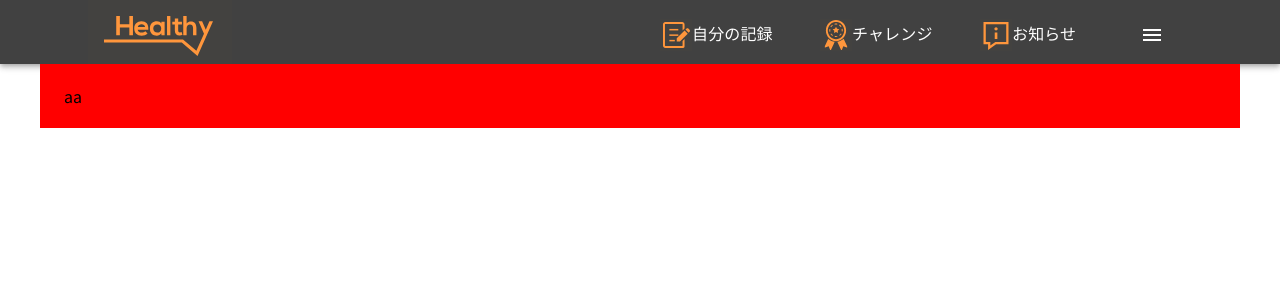
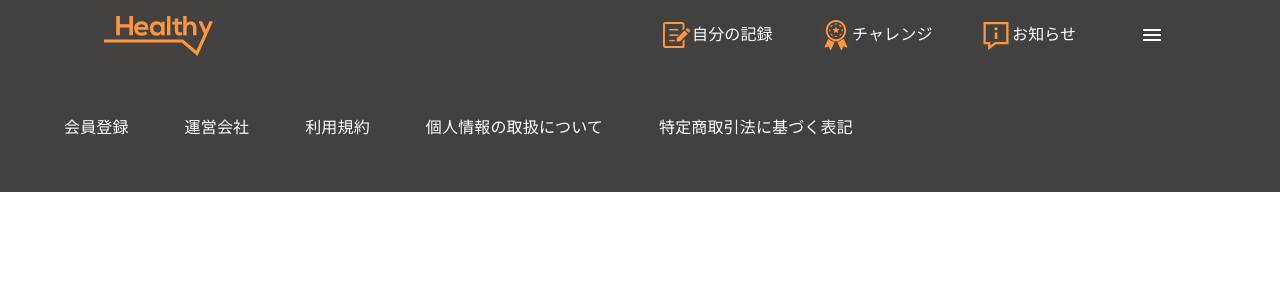
Before and after one commit to lamkn06/arent, a React (Create React App) app: page / in a window 1280 px wide. Shown: the top 300 px of the page. Built offline with nearby package versions, Linux system fonts and the light colour scheme.

Commit message:
chore: footer

```diff
--- a/src/components/Footer/index.tsx
+++ b/src/components/Footer/index.tsx
@@ -1,17 +1,32 @@
 import Container from '@mui/material/Container';
+import { COLOR_DARK_500, COLOR_LIGHT } from '../../commons/colors';
+import { Grid, Typography } from '@mui/material';
+
+const Item = (props: { text: string }): JSX.Element => {
+  return (
+    <Grid item spacing={10} paddingRight={6}>
+      <Typography>{props.text}</Typography>
+    </Grid>
+  );
+};
 
 const Footer = (): JSX.Element => {
   return (
-    <footer>
+    <footer style={{ backgroundColor: COLOR_DARK_500, color: COLOR_LIGHT }}>
       <Container
         sx={{
           display: 'flex',
           alignItems: 'center',
-          minHeight: 64,
-          background: 'red',
+          height: 128,
         }}
       >
-        aa
+        <Grid container spacing={1}>
+          <Item text={'会員登録'} />
+          <Item text={'運営会社'} />
+          <Item text={'利用規約'} />
+          <Item text={'個人情報の取扱について'} />
+          <Item text={'特定商取引法に基づく表記'} />
+        </Grid>
       </Container>
     </footer>
   );
```
